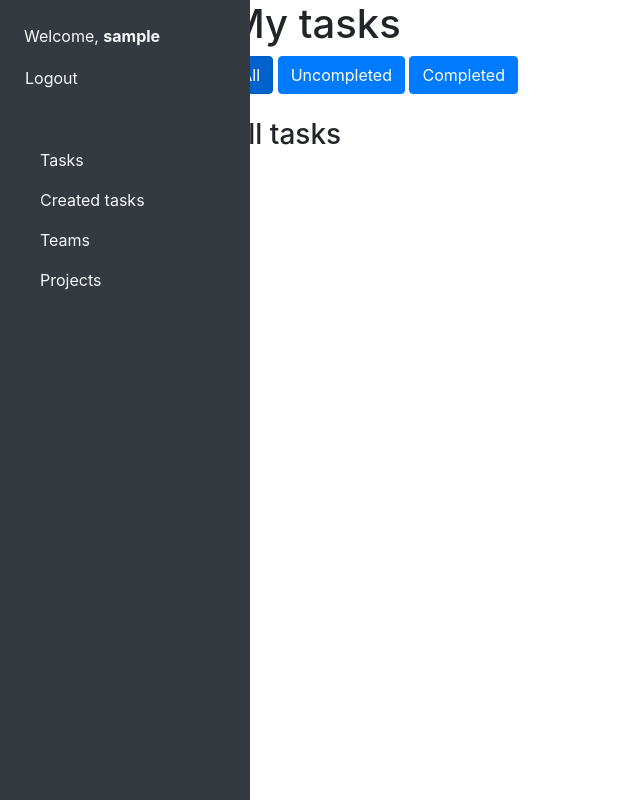
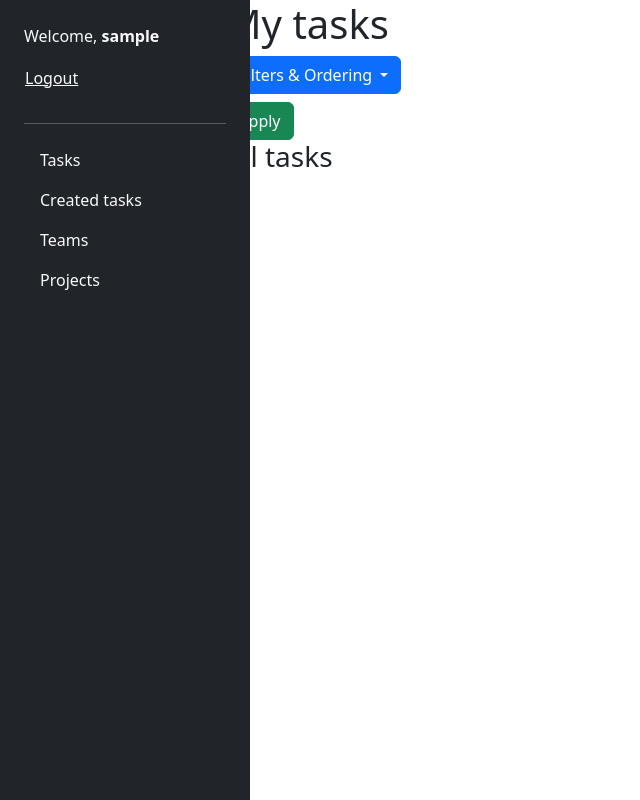
Before and after one commit to VovaGld/Task-Manager, a Django app: page / in a window 1280 px wide. Shown: the whole page, without its empty margins (0-640 px from the left). Run offline with Django 5.2, Linux system fonts and the light colour scheme; the visitor is signed in with stand-in values (Sample User, id 1); data that the repository does not hold is empty; some libraries are stand-ins or nearby versions.

Commit message:
add search by task name in created task, add new filter and ordering system for task list

```diff
--- a/core/settings.py
+++ b/core/settings.py
@@ -41,6 +41,8 @@
     "project",
     "task",
     "team",
+    "crispy_forms",
+    "crispy_bootstrap4",
 ]
 
 MIDDLEWARE = [
@@ -134,3 +136,7 @@
 # https://docs.djangoproject.com/en/5.1/ref/settings/#default-auto-field
 
 DEFAULT_AUTO_FIELD = 'django.db.models.BigAutoField'
+
+CRISPY_ALLOWED_TEMPLATE_PACKS = "bootstrap4"
+
+CRISPY_TEMPLATE_PACK = "bootstrap4"
--- a/project/forms.py
+++ b/project/forms.py
@@ -1,7 +1,6 @@
 from django import forms
 
 from project.models import Project
-from task.forms import TaskForm
 from team.models import Team
 
 
@@ -17,5 +16,6 @@
         if user:
             self.fields['team'].queryset = Team.objects.filter(author=user)
 
-
-# class TaskForProjectForm(TaskForm):
+        self.fields['name'].widget.attrs.update({'class': 'form-control'})
+        self.fields['description'].widget.attrs.update({'class': 'form-control'})
+        self.fields['team'].widget.attrs.update({'class': 'form-select'})
--- a/task/views.py
+++ b/task/views.py
@@ -5,7 +5,6 @@
 from django.urls import reverse_lazy
 from django.views.generic import (
     ListView,
-    CreateView,
     UpdateView,
     DeleteView,
     DetailView,
@@ -13,34 +12,58 @@
 
 from account.models import Worker
 from project.models import Project
-from task.forms import TaskForm
+from task.forms import TaskForm, SearchForm
 from task.models import Task
 
 
 class Index(LoginRequiredMixin, ListView):
     model = Task
+    template_name = "task_pages/home_page.html"
     context_object_name = "tasks"
-    template_name = "task_pages/home_page.html"
 
-    def get_context_data(self, **kwargs):
-        context = super(Index, self).get_context_data(**kwargs)
+    def get_queryset(self):
+        queryset = super().get_queryset()
+        queryset = queryset.filter(assignee=self.request.user)
 
-        context["not_completed"] = self.get_queryset().filter(
-            assignee=self.request.user, is_completed=False
-        )
-        context["completed"] = self.get_queryset().filter(
-            assignee=self.request.user, is_completed=True
-        )
-        return context
+        filter_type = self.request.GET.get('filter')
+        order_by = self.request.GET.getlist('order')
+        print(filter_type)
+        print(order_by)
+        if filter_type == "uncompleted":
+            queryset = queryset.filter(is_completed=False)
+        elif filter_type == "completed":
+            queryset = queryset.filter(is_completed=True)
+
+        if "priority" in order_by:
+            queryset = queryset.order_by("priority")
+        elif "date" in order_by:
+            print("True")
+            queryset = queryset.order_by("deadline")
+
+        return queryset
 
 
-class CreatedTaskListView(ListView):
+
+class CreatedTaskListView(LoginRequiredMixin, ListView):
     model = Task
     context_object_name = "tasks"
     template_name = "task_pages/created_task_list.html"
 
+    def get_context_data(self, *, object_list=None, **kwargs):
+        contex = super(CreatedTaskListView, self).get_context_data(**kwargs)
+
+        manufacturer_search = self.request.GET.get("search")
+
+        contex["search"] = SearchForm(initial={"search": manufacturer_search})
+        return contex
+
     def get_queryset(self):
-        return Task.objects.filter(author=self.request.user)
+        queryset = Task.objects.filter(author=self.request.user)
+        search = self.request.GET.get('search')
+        if search:
+            return queryset.filter(name__icontains=search)
+
+        return queryset
 
 
 
@@ -55,6 +78,7 @@
             task.author = request.user
             task.project = project
             task.save()
+            form.save_m2m()
             return redirect("project:project-detail", pk=project.id) if project_id else redirect("task:task-list-created")
     else:
         form = TaskForm()
--- a/templates/base.html
+++ b/templates/base.html
@@ -5,10 +5,10 @@
   {% block title %}<title>Task manager</title>{% endblock %}
   <meta charset="utf-8">
   <meta name="viewport" content="width=device-width, initial-scale=1">
-  <link rel="stylesheet"
-      href="https://cdn.jsdelivr.net/npm/bootstrap@4.5.3/dist/css/bootstrap.min.css"
-      integrity="sha384-TX8t27EcRE3e/ihU7zmQxVncDAy5uIKz4rEkgIXeMed4M0jlfIDPvg6uqKI2xXr2"
-      crossorigin="anonymous">
+  <link href="https://cdn.jsdelivr.net/npm/bootstrap@5.3.0/dist/css/bootstrap.min.css" rel="stylesheet">
+
+<!-- Bootstrap Bundle JS (включає Popper.js) -->
+  <script src="https://cdn.jsdelivr.net/npm/bootstrap@5.3.0/dist/js/bootstrap.bundle.min.js"></script>
   {% load static %}
   <link rel="stylesheet" href="{% static "css/styles.css" %}">
 </head>
--- /dev/null
+++ b/templates/includes/search_form.html
@@ -0,0 +1,5 @@
+{% load crispy_forms_filters %}
+<form action="" method="get" class="inline-group form-inline">
+    {{ search|crispy }}
+    <input type="submit" value="Search" class="btn btn-primary">
+</form>
--- a/templates/task_pages/created_task_list.html
+++ b/templates/task_pages/created_task_list.html
@@ -4,6 +4,8 @@
 <div>
     <h2 class="mb-4">My created tasks</h2>
     <a href="{% url 'task:task-create' %}" class="btn btn-success mb-3">Create new task</a>
+    {% include "includes/search_form.html" %}
+    <br>
     {% if tasks %}
         {% include "includes/task.html" %}
     {% else %}
--- a/templates/task_pages/home_page.html
+++ b/templates/task_pages/home_page.html
@@ -3,22 +3,49 @@
 {% block content %}
   <h1>My tasks</h1>
 
-  <div class="mb-4">
-    <a href="{% url 'task:task' %}" class="btn btn-primary {% if not filter_type %}active{% endif %}">All</a>
-    <a href="{% url 'task:task' %}?filter=not_completed" class="btn btn-primary {% if filter_type == 'not_completed' %}active{% endif %}">Uncompleted</a>
-    <a href="{% url 'task:task' %}?filter=completed" class="btn btn-primary {% if filter_type == 'completed' %}active{% endif %}">Completed</a>
+{#  <div class="mb-4">#}
+{#    <a href="{% url 'task:task' %}" class="btn btn-primary {% if not filter_type %}active{% endif %}">All</a>#}
+{#    <a href="{% url 'task:task' %}?filter=not_completed" class="btn btn-primary {% if filter_type == 'not_completed' %}active{% endif %}">Uncompleted</a>#}
+{#    <a href="{% url 'task:task' %}?filter=completed" class="btn btn-primary {% if filter_type == 'completed' %}active{% endif %}">Completed</a>#}
+{#  </div>#}
+<form method="get" action="">
+    <div class="dropdown">
+        <button class="btn btn-primary dropdown-toggle" type="button" id="filterDropdown" data-bs-toggle="dropdown" aria-expanded="false">
+            Filters & Ordering
+        </button>
+        <ul class="dropdown-menu" aria-labelledby="filterDropdown">
+            <li><h6 class="dropdown-header">Filters</h6></li>
+            <li class="dropdown-item">
+                <input type="radio" name="filter" value="all" id="filterAll">
+                <label for="filterAll">All</label>
+            </li>
+            <li class="dropdown-item">
+                <input type="radio" name="filter" value="completed" id="completed">
+                <label for="completed">Completed</label>
+            </li>
+            <li class="dropdown-item">
+                <input type="radio" name="filter" value="uncompleted" id="uncompleted">
+                <label for="uncompleted">Uncompleted</label>
+            </li>
+            <li><hr class="dropdown-divider"></li>
+            <li><h6 class="dropdown-header">Ordering</h6></li>
+            <li class="dropdown-item">
+                <input type="checkbox" name="order" value="date" id="date">
+                <label for="date">Deadline</label>
+            </li>
+            <li class="dropdown-item">
+                <input type="checkbox" name="order" value="priority" id="priority">
+                <label for="priority">Priority</label>
+            </li>
+        </ul>
+    </div>
+    <button type="submit" class="btn btn-success mt-2">Apply</button>
+</form>
+
+
+  <div>
+      <h3>All tasks</h3>
+        {% include "includes/task.html" %}
   </div>
 
-  <div>
-    {% if filter_type == 'completed' %}
-      <h3>Competed tasks</h3>
-        {% include "includes/task.html" %}
-    {% elif filter_type == 'not_completed' %}
-      <h3>Uncompleted tasks</h3>
-        {% include "includes/task.html" %}
-    {% else %}
-      <h3>All tasks</h3>
-        {% include "includes/task.html" %}
-    {% endif %}
-  </div>
 {% endblock %}
```
Also changed, not shown: project/views.py (+7 -0 lines), task/forms.py (+8 -0 lines).
